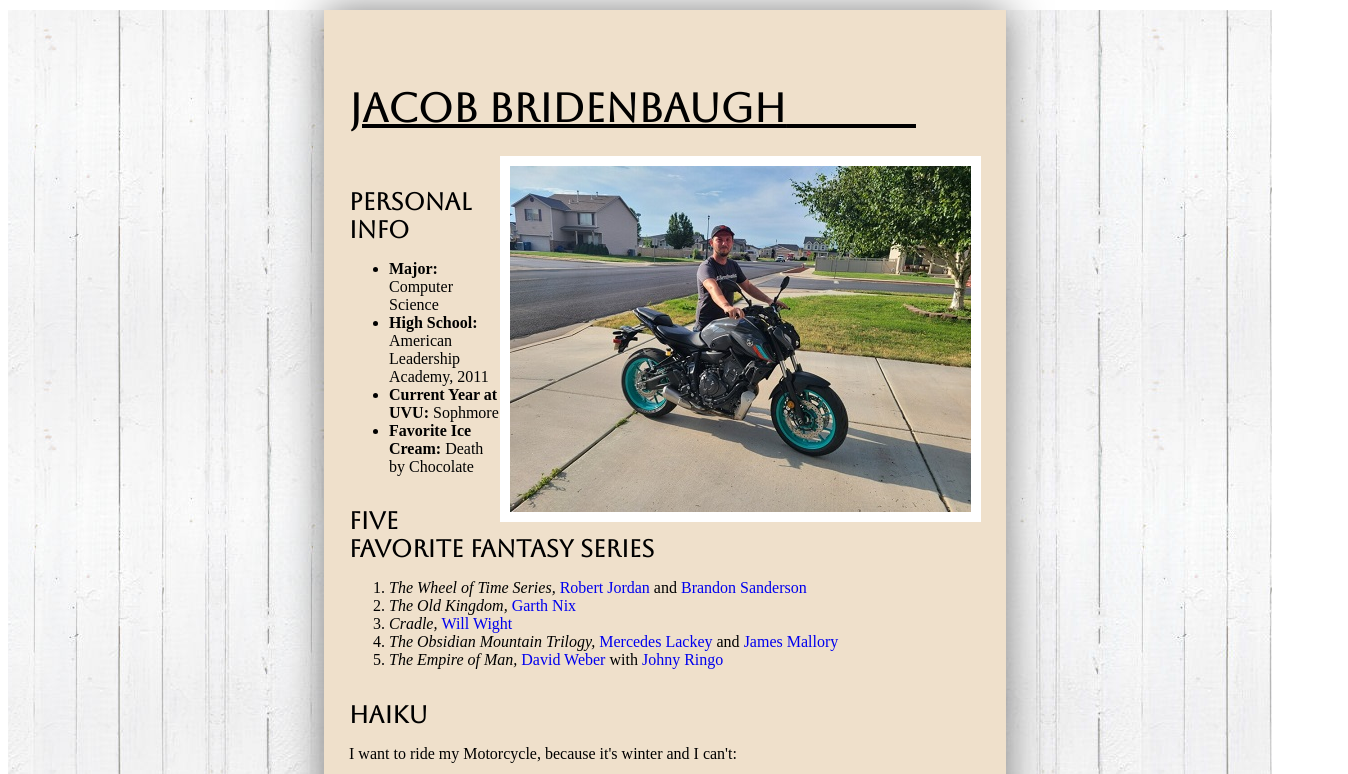
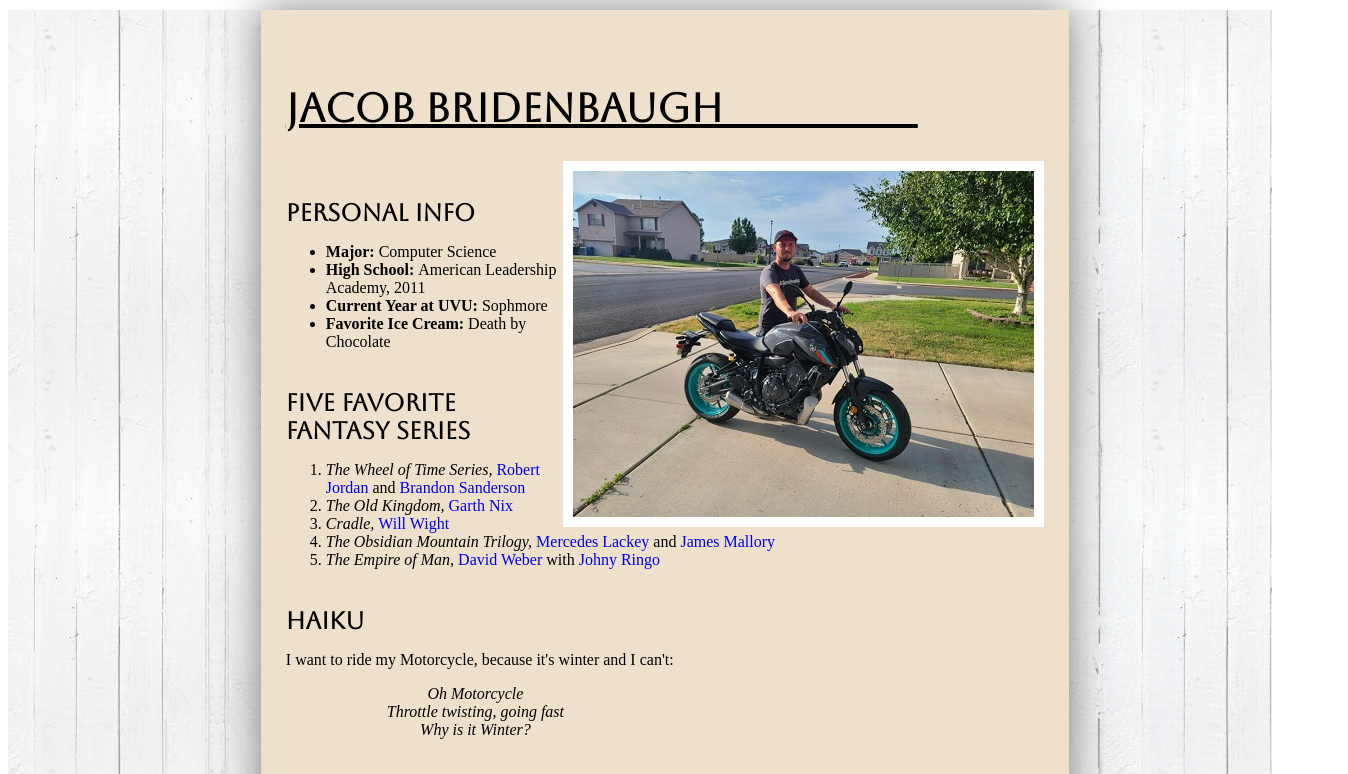
Before and after one commit to jbridenb/jbridenb.github.io, a plain HTML site: page index.html in a window 1280 px wide. Shown: the top 774 px of the page, 1348 px wide, since content can reach past the window. Drawn offline with Linux system fonts and the light colour scheme.

Commit message:
Centered Table

```diff
--- a/css.css
+++ b/css.css
@@ -12,30 +12,28 @@ body {
 }
 
 .container {
+    background-color: #efe0cb;
+    width: 60%;
+    position: relative;
+    left: 20%;
+    box-shadow: 0px 0px 40px rgb(0 0 0 / 50%);
     margin-top: 10px;
-    background-color: #efe0cb;
-    width: 50%;
-    position: relative;
-    left: 25%;
-    display: block;
-    box-shadow: 0 0 40px rgb(0 0 0 / 50%);
     margin-bottom: 10px;
     padding: 25px;
 }
 
 h1 {
     text-align: left;
-    padding: 50px 50px 25px 0px;
+    padding: 50px 50px 30px 0px;
     font-family: Aboreto, "Times New Roman", sans-serif;
     font-size: 30pt;
     text-decoration: underline;
-    /* background-color: beige; */
     margin: 0px;
     white-space: pre;
 }
 
 h1::after {
-    content: "\a0\a0\a0\a0\a0\a0\a0\a0\a0\a0\a0\a0";
+    content: "\a0\a0\a0\a0\a0\a0\a0\a0\a0\a0\a0\a0\a0\a0\a0\a0\a0\a0";
     text-decoration: underline;
 }
 
@@ -57,7 +55,6 @@ h2 {
 img {
     float: right;
     border: 10px solid white;
-
 }
 
 a {
@@ -77,6 +74,7 @@ td {
 
 table {
     border: 5px solid black;
+    width: 60%;
 }
 
 th {
@@ -112,7 +110,6 @@ td {
 
 tr:nth-child(odd) {
     background-color: #ccc;
-
 }
 
 tr:nth-child(even) {
@@ -122,11 +119,13 @@ tr:nth-child(even) {
 .ffxiv {
     background-color: lightgreen;
 }
+
 .schedule {
     position: relative;
-    left: 15%;
+    left: 20%;
 }
+
 .schedule h2 {
     position: relative;
-    left: 25%;
+    left: 20%;
 }
```
